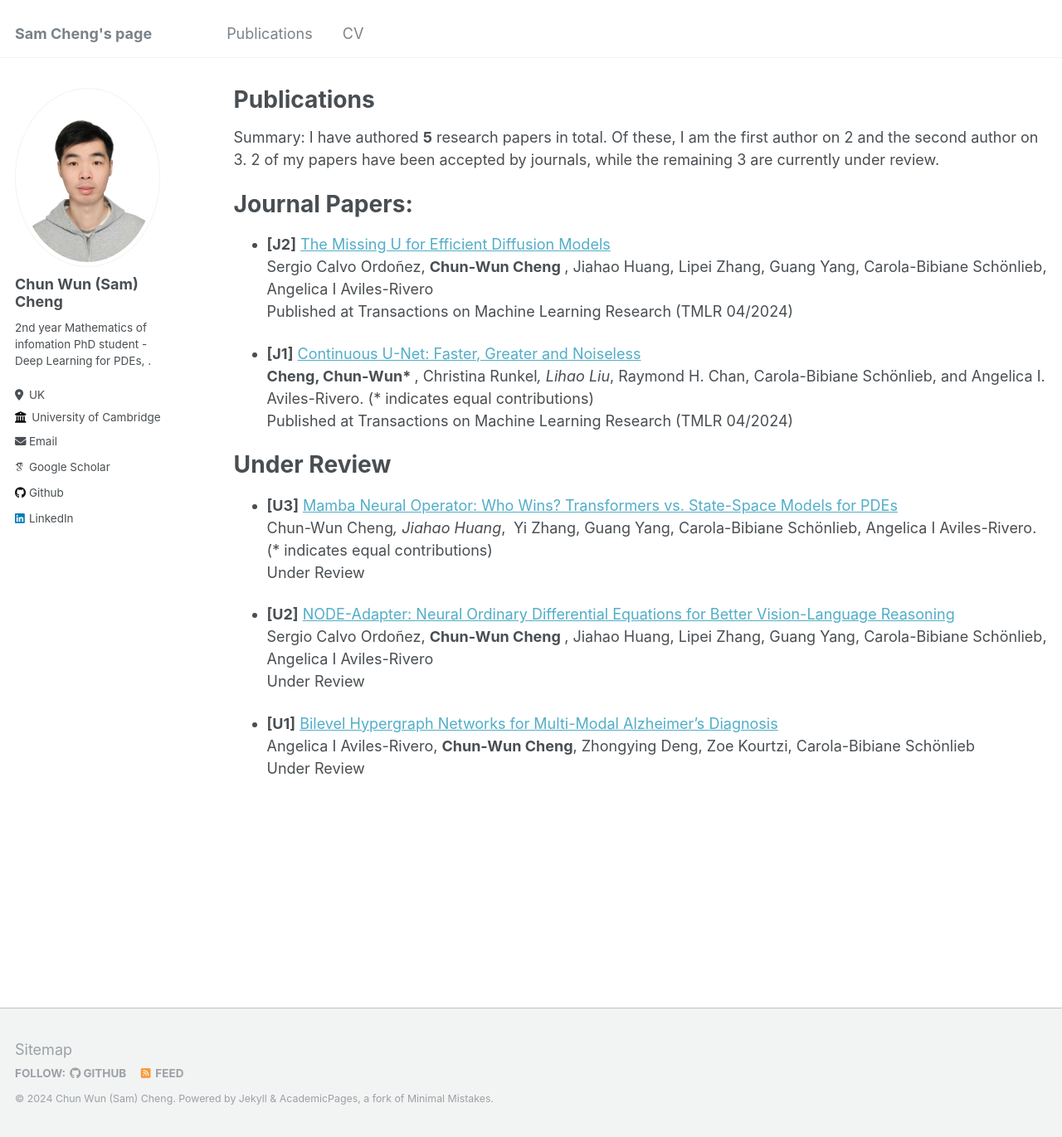
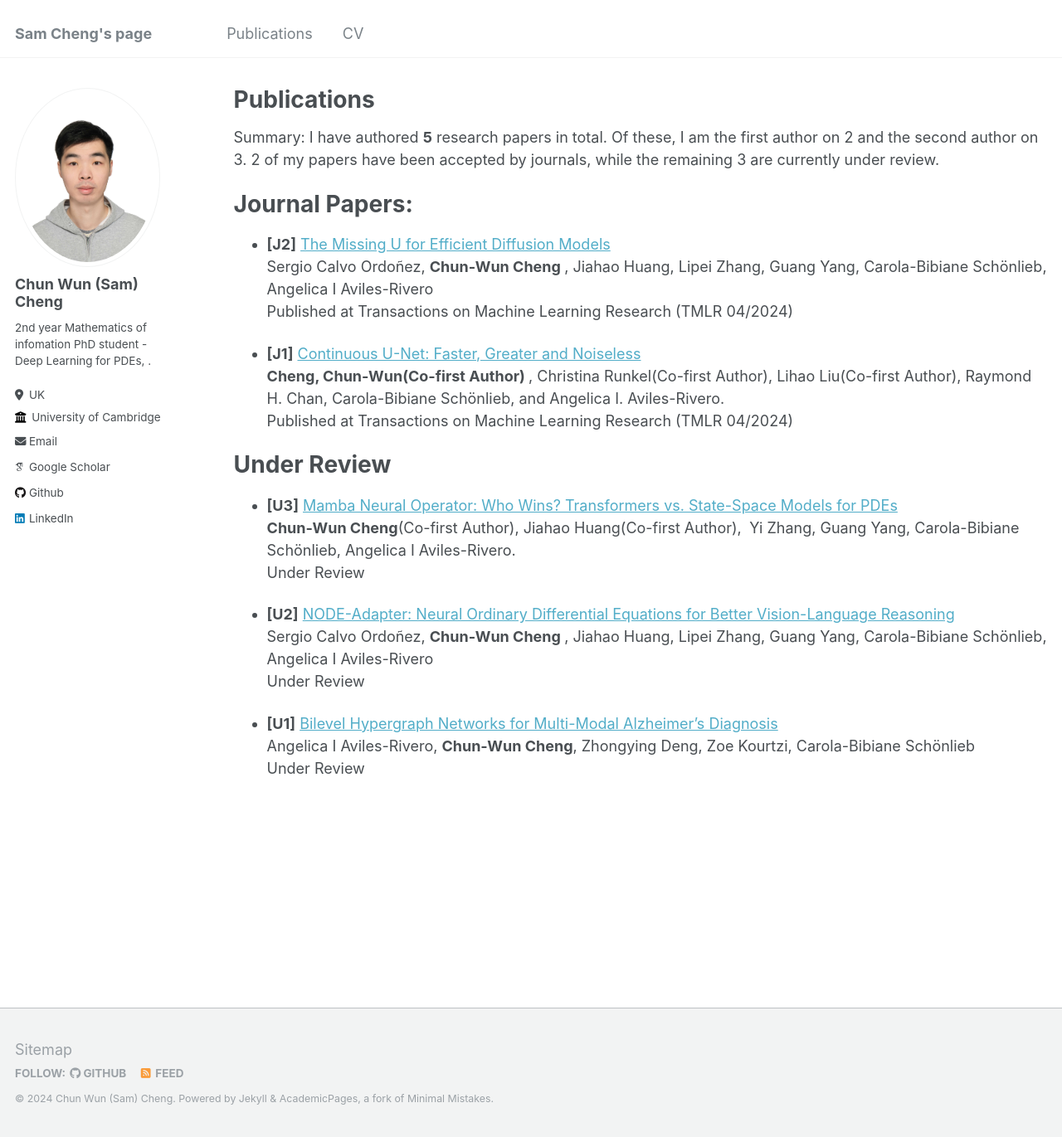
Before and after one commit to samcheng123/Cam, a Jekyll site: the page built from _pages/publications.md, in a window 1280 px wide and 1371 px high. Shown: the whole window at 83% size. Built offline with Jekyll 4.4.1, drawn with Linux system fonts in a browser that asks for light colours; some web fonts are replaced.

Commit message:
Update publications.md

```diff
--- a/_pages/publications.md
+++ b/_pages/publications.md
@@ -13,13 +13,13 @@ Sergio Calvo Ordoñez, <b> Chun-Wun Cheng </b>, Jiahao Huang, Lipei Zhang, Guang
 Published at Transactions on Machine Learning Research (TMLR 04/2024)
 
 * <b>[J1]</b> [Continuous U-Net: Faster, Greater and Noiseless](https://openreview.net/pdf?id=ongi2oe3Fr) <br>
-<b> Cheng, Chun-Wun* </b>, Christina Runkel*, Lihao Liu*, Raymond H. Chan, Carola-Bibiane Schönlieb, and Angelica I. Aviles-Rivero.  (* indicates equal contributions) <br>
+<b> Cheng, Chun-Wun(Co-first Author) </b>, Christina Runkel(Co-first Author), Lihao Liu(Co-first Author), Raymond H. Chan, Carola-Bibiane Schönlieb, and Angelica I. Aviles-Rivero. <br>
 Published at Transactions on Machine Learning Research (TMLR 04/2024)
 
 Under Review
 ======
 * <b>[U3]</b> [Mamba Neural Operator: Who Wins? Transformers vs. State-Space Models for PDEs](https://export.arxiv.org/abs/2410.02113) <br>
-Chun-Wun Cheng*, Jiahao Huang*,  Yi Zhang, Guang Yang, Carola-Bibiane Schönlieb, Angelica I Aviles-Rivero. (* indicates equal contributions) <br>
+<b>Chun-Wun Cheng</b>(Co-first Author), Jiahao Huang(Co-first Author),  Yi Zhang, Guang Yang, Carola-Bibiane Schönlieb, Angelica I Aviles-Rivero.  <br>
 Under Review
 
 * <b>[U2]</b> [NODE-Adapter: Neural Ordinary Differential Equations for Better Vision-Language Reasoning](https://arxiv.org/pdf/2407.08672) <br>
```
